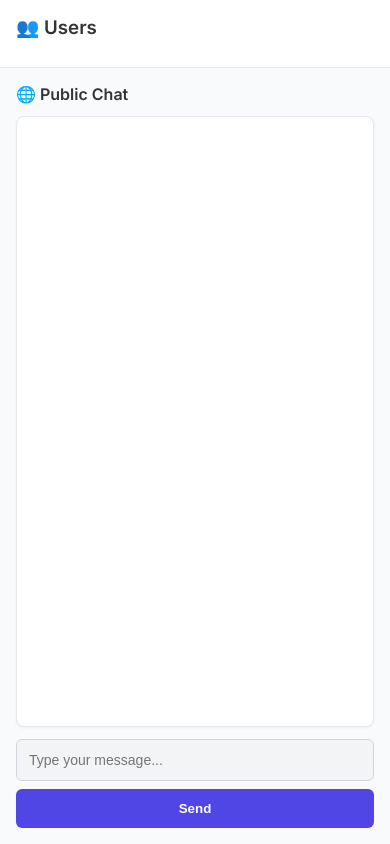
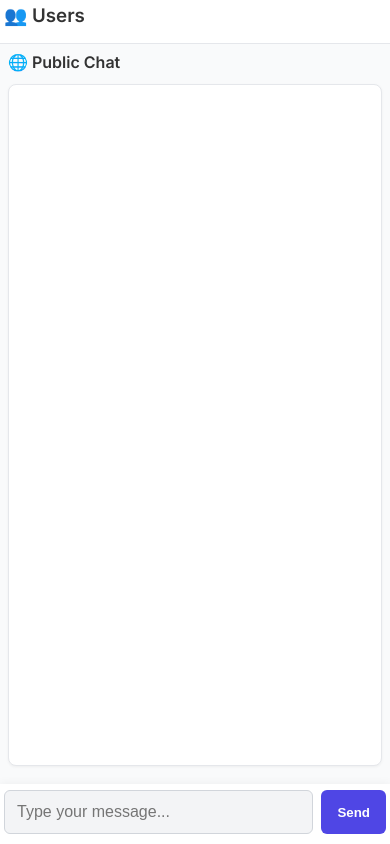
Before and after one commit to Roshan-Pokharel/anonymous_chatBot, a website: page public/index.html in a window 390 px wide. Drawn offline with nearby package versions, Linux system fonts and the light colour scheme; no server answers.

Commit message:
mobile version added

```diff
--- a/public/index.html
+++ b/public/index.html
@@ -4,6 +4,10 @@
     <meta charset="UTF-8" />
     <title>Anon Chat</title>
     <meta name="viewport" content="width=device-width, initial-scale=1.0" />
+    <meta
+      name="viewport"
+      content="width=device-width, initial-scale=1.0, maximum-scale=1.0, user-scalable=no"
+    />
     <link
       href="https://fonts.googleapis.com/css2?family=Inter:wght@400;600&display=swap"
       rel="stylesheet"
@@ -113,6 +117,7 @@
       @media (max-width: 768px) {
         .container {
           flex-direction: column;
+          height: 100vh;
         }
 
         #sidebar {
@@ -122,35 +127,79 @@
           display: flex;
           flex-wrap: wrap;
           gap: 8px;
+          padding: 8px;
+          max-height: 100px;
+          overflow-x: auto;
         }
 
         .user {
           flex: 1 1 45%;
           text-align: center;
+          min-width: 120px;
+          margin-bottom: 0;
+        }
+
+        #chat {
+          flex: 1;
+          display: flex;
+          flex-direction: column;
+          padding: 8px;
+          min-height: 0;
         }
 
         #form {
-          flex-direction: column;
+          flex-direction: row;
           gap: 8px;
+          position: fixed;
+          bottom: 0;
+          left: 0;
+          width: 100vw;
+          background: #fff;
+          padding: 8px 8px 12px 8px;
+          box-shadow: 0 -2px 8px rgba(0, 0, 0, 0.04);
+          z-index: 10;
+        }
+
+        #messages {
+          margin-bottom: 70px; /* space for input */
         }
 
         button {
-          width: 100%;
+          width: auto;
+          min-width: 60px;
         }
       }
 
       @media (max-width: 480px) {
         .user {
           flex: 1 1 100%;
+          min-width: 0;
         }
 
         #input {
-          font-size: 14px;
+          font-size: 16px; /* Prevent mobile zoom */
         }
 
         #roomTitle {
           font-size: 1rem;
         }
+
+        #sidebar {
+          max-height: 70px;
+          padding: 4px;
+        }
+
+        #form {
+          padding: 6px 4px 10px 4px;
+        }
+      }
+
+      /* Prevent input zoom on iOS */
+      input[type="text"],
+      input[type="search"],
+      input[type="email"],
+      input[type="password"] {
+        font-size: 16px;
       }
     </style>
   </head>
```
